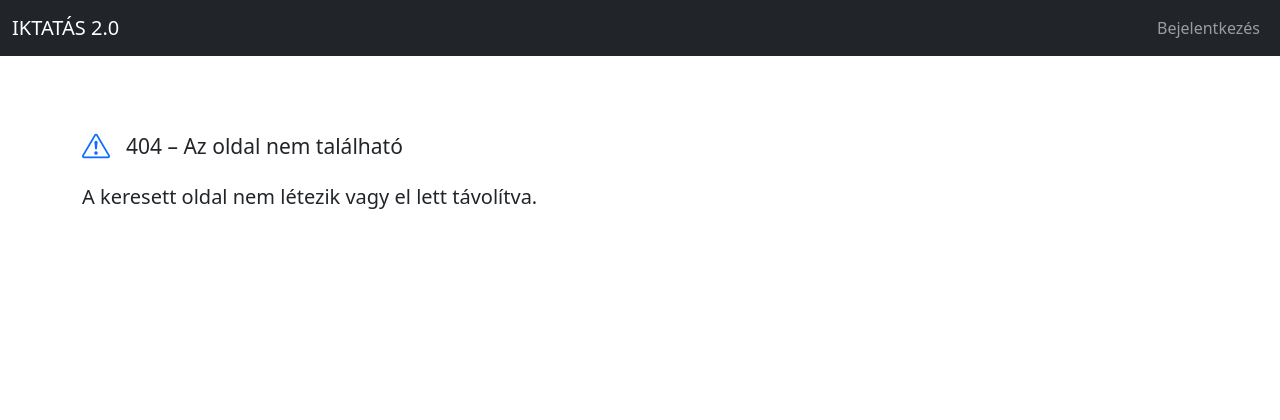
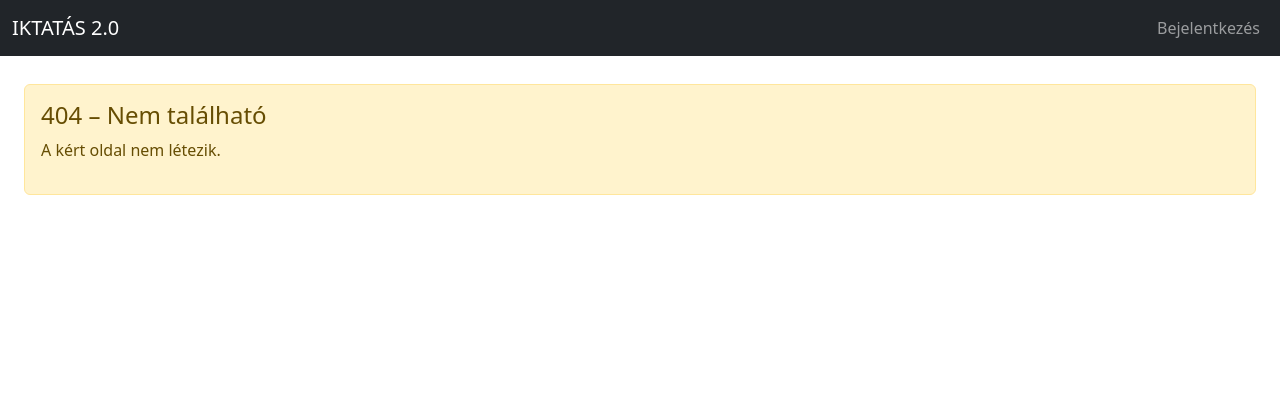
Before and after one commit to PR1MKO/iktat, a Python web app: template app/templates/404.html in a window 1280 px wide. Shown: the top 420 px of the page. Run offline with Jinja, Linux system fonts and the light colour scheme; the template is opened without the code that fills it, so the values that code supplies are empty.

Commit message:
Ôťů Apply Codex update: toxi

```diff
--- a/app/templates/404.html
+++ b/app/templates/404.html
@@ -1,12 +1,8 @@
 {% extends "base.html" %}
+{% block title %}404 – Nem található{% endblock %}
 {% block content %}
-<div class="container pt-5">
-  <div class="card-body d-flex align-items-center py-3">
-    <i class="bi bi-exclamation-triangle fs-3 me-3 text-primary"></i>
-    <div>
-      <h3 class="h4 mb-0"><small>404 – Az oldal nem található</small></h3>
-    </div>
-  </div>
-  <p class="lead">A keresett oldal nem létezik vagy el lett távolítva.</p>
+<div class="alert alert-warning my-4" role="alert">
+  <h1 class="h4 mb-2">404 – Nem található</h1>
+  <p>A kért oldal nem létezik.</p>
 </div>
 {% endblock %}
```
Also changed, not shown: app/templates/500.html (+4 -8 lines), 1 other file.
